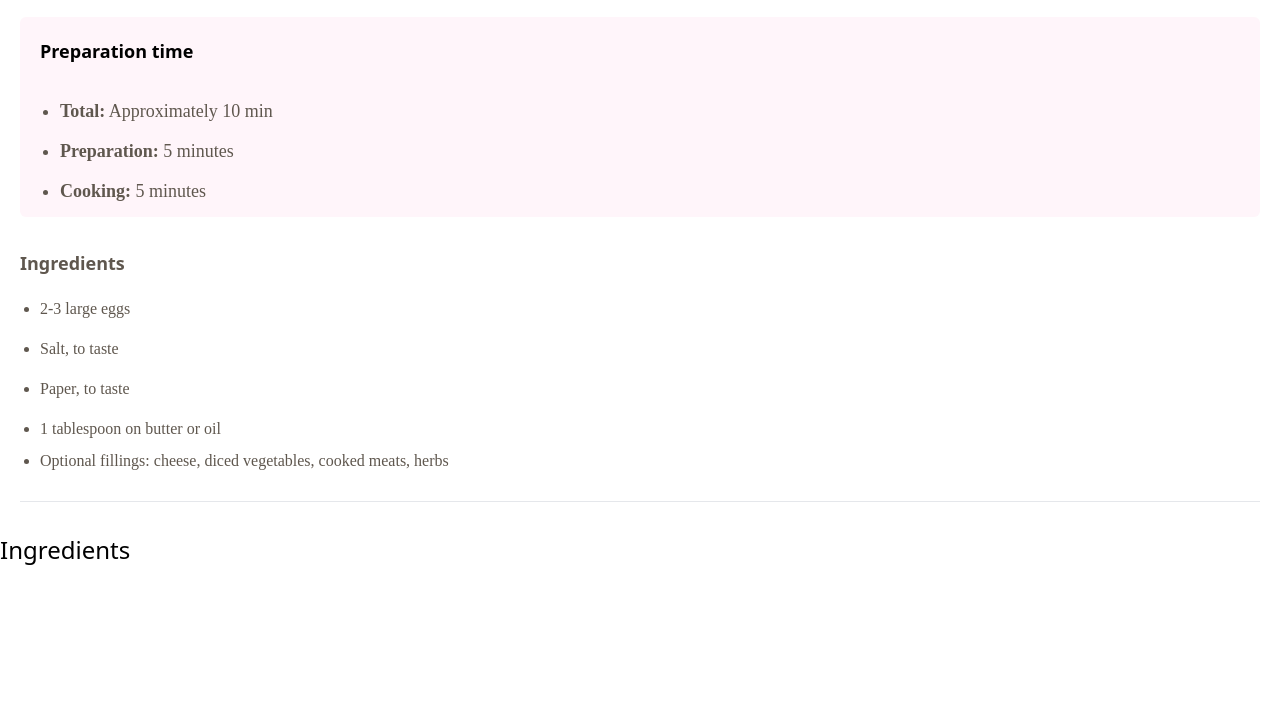
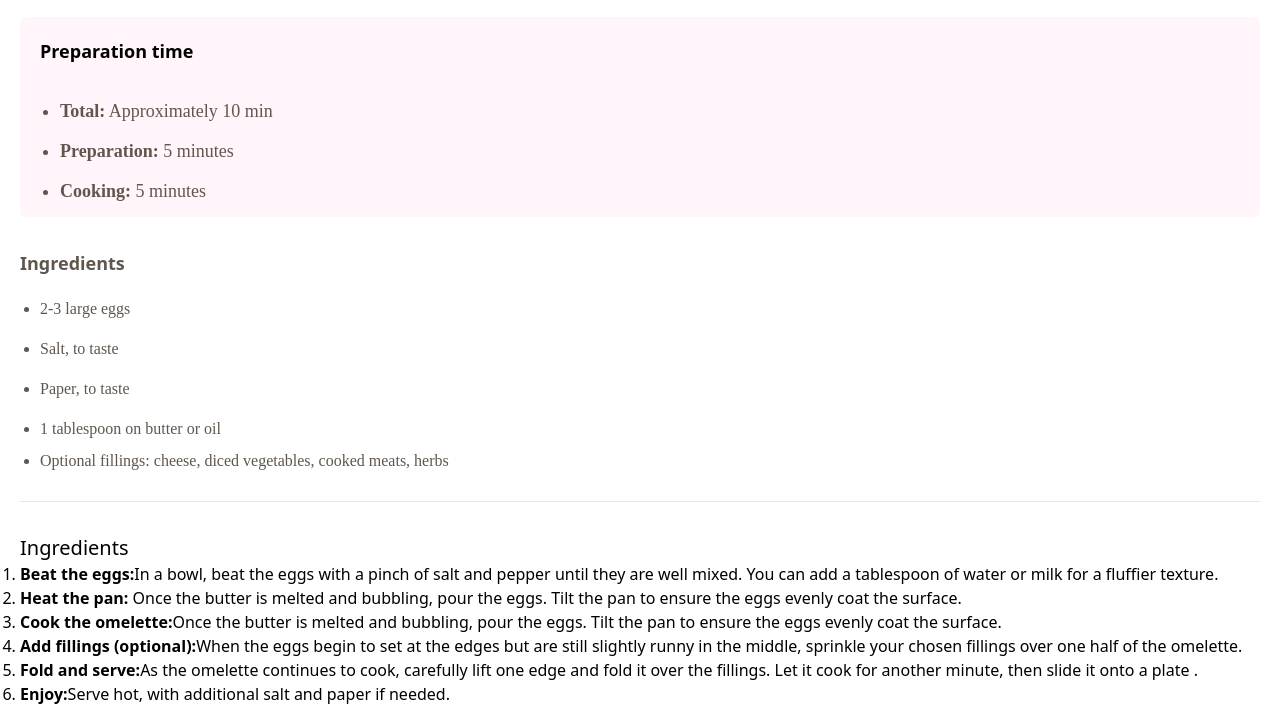
Before and after one commit to Miron-Silviu/main-recipe, a website: page docs/index.html in a window 1280 px wide. Shown: the part 712-1418 px from the top of the page. Before the commit the page ends 1278 px from the top, so only its background shows below. Drawn offline with Linux system fonts and the light colour scheme.

Commit message:
Build : Build intruction-container.

```diff
--- a/docs/index.html
+++ b/docs/index.html
@@ -63,8 +63,39 @@
         </ul>
         <hr class="horizontal-rule mt-5 " />
       </div>
-      <div class="instruction-container">
-        <h1>Ingredients</h1>
+      <div class="instruction-container mx-5">
+        <h2>Ingredients</h2>
+        <ol>
+          <li>
+            <strong>Beat the eggs:</strong>In a bowl, beat the eggs with a pinch
+            of salt and pepper until they are well mixed. You can add a
+            tablespoon of water or milk for a fluffier texture.
+          </li>
+          <li>
+            <strong>Heat the pan: </strong> Once the butter is melted and
+            bubbling, pour the eggs. Tilt the pan to ensure the eggs evenly coat
+            the surface.
+          </li>
+          <li>
+            <strong>Cook the omelette:</strong>Once the butter is melted and
+            bubbling, pour the eggs. Tilt the pan to ensure the eggs evenly coat
+            the surface.
+          </li>
+          <li>
+            <strong>Add fillings (optional):</strong>When the eggs begin to set
+            at the edges but are still slightly runny in the middle, sprinkle
+            your chosen fillings over one half of the omelette.
+          </li>
+          <li>
+            <strong>Fold and serve:</strong>As the omelette continues to cook,
+            carefully lift one edge and fold it over the fillings. Let it cook
+            for another minute, then slide it onto a plate .
+          </li>
+          <li>
+            <strong>Enjoy:</strong>Serve hot, with additional salt and paper if
+            needed.
+          </li>
+        </ol>
       </div>
     </div>
   </body>
```
